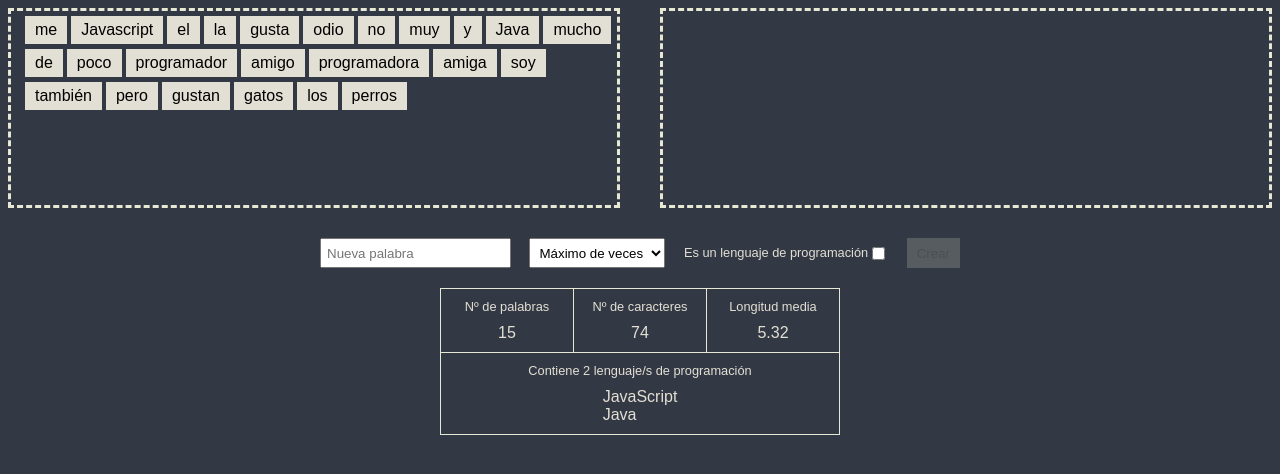
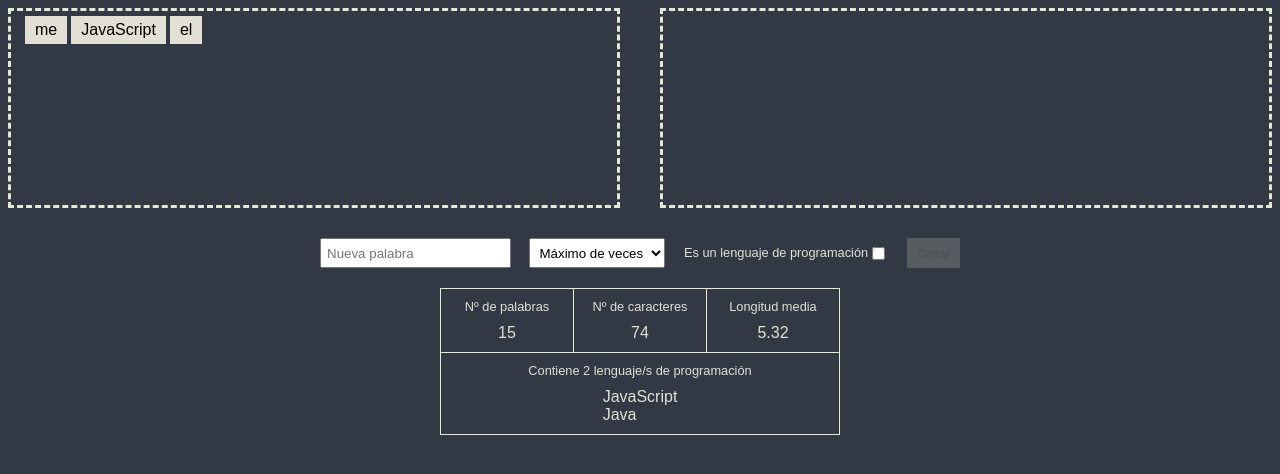
Before and after one commit to polrb5/c2-ejercicio-react-9-palabras, a React (Create React App) app: page / in a window 1280 px wide. Shown: the top 474 px of the page. Built offline with nearby package versions, Linux system fonts and the light colour scheme.

Commit message:
Array de palabras a objetos y map adaptado

```diff
--- a/src/App.js
+++ b/src/App.js
@@ -5,30 +5,27 @@ import { Palabras } from "./componentes/Palabras";
 
 function App() {
   const [listaPalabras, setListaPalabras] = useState([
-    "me",
-    "Javascript",
-    "el",
-    "la",
-    "gusta",
-    "odio",
-    "no",
-    "muy",
-    "y",
-    "Java",
-    "mucho",
-    "de",
-    "poco",
-    "programador",
-    "amigo",
-    "programadora",
-    "amiga",
-    "soy",
-    "también",
-    "pero",
-    "gustan",
-    "gatos",
-    "los",
-    "perros",
+    {
+      id: 1,
+      palabra: "me",
+      numeroCaracteres: 2,
+      lenguajeProgramacion: false,
+      maximoVeces: "sin límite",
+    },
+    {
+      id: 2,
+      palabra: "JavaScript",
+      numeroCaracteres: 10,
+      lenguajeProgramacion: false,
+      maximoVeces: "sin límite",
+    },
+    {
+      id: 3,
+      palabra: "el",
+      numeroCaracteres: 2,
+      lenguajeProgramacion: false,
+      maximoVeces: "sin límite",
+    },
   ]);
   return (
     <>
--- a/src/componentes/ListaPalabras.js
+++ b/src/componentes/ListaPalabras.js
@@ -1,6 +1,6 @@
 export const ListaPalabras = (props) => {
   const { palabra } = props;
-  return <li>{palabra}</li>;
+  return <li>{palabra.palabra}</li>;
 };
 
 {
--- a/src/componentes/Palabras.js
+++ b/src/componentes/Palabras.js
@@ -10,7 +10,7 @@ export const Palabras = (props) => {
         {listaPalabras.map((palabra) => (
           <ListaPalabras
             palabra={palabra}
-            key={palabra}
+            key={palabra.id}
             listaPalabras={listaPalabras}
             setListaPalabras={setListaPalabras}
           />
```
